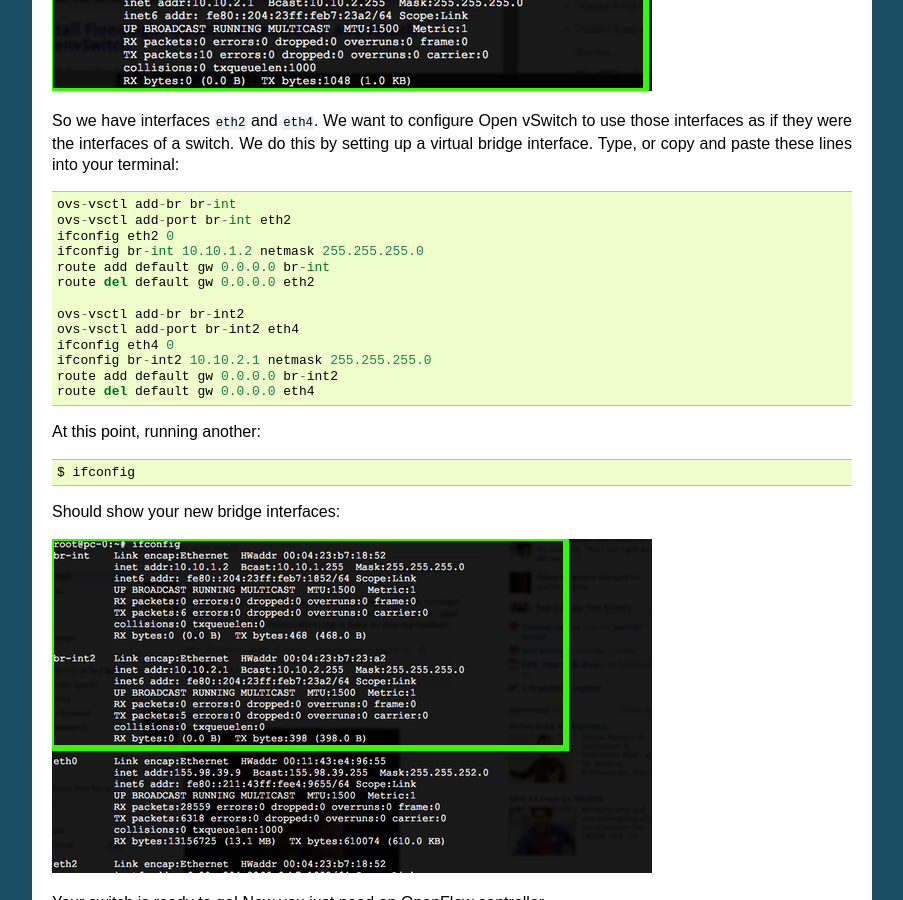
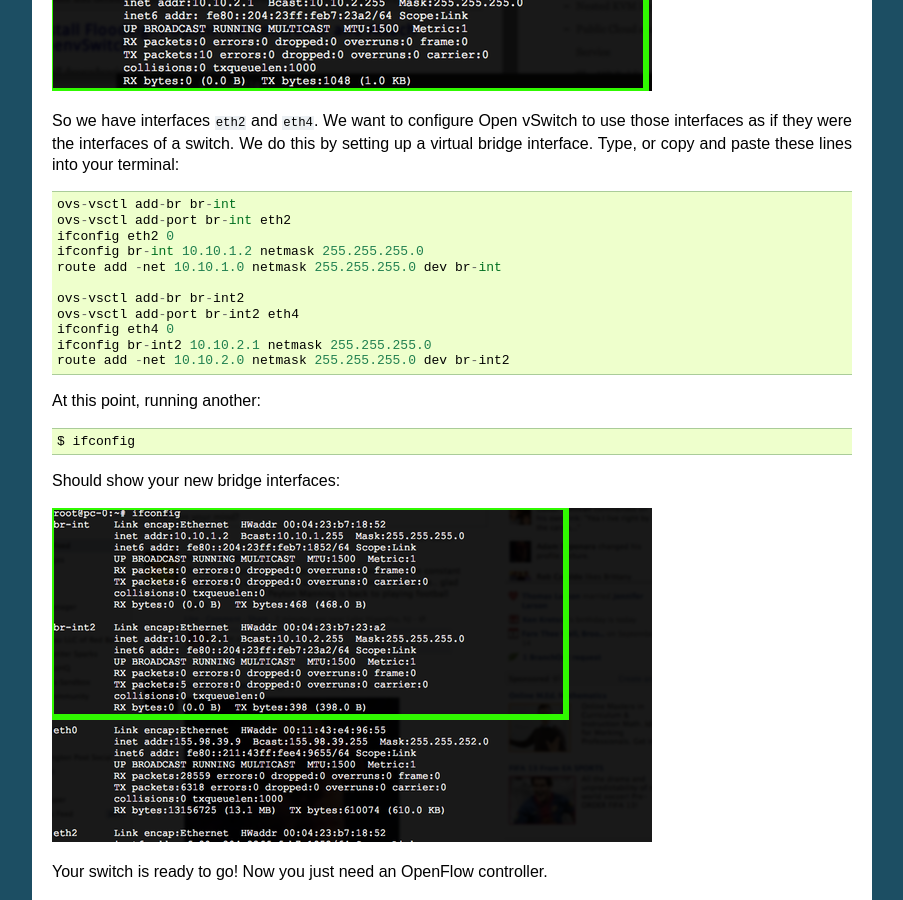
Before and after one commit to katzgrau/geni-docs, a Sphinx documentation site: the page built from source/examples/example-3.txt, in a window 1280 px wide and 900 px high, scrolled down 6163 px. Shown: the whole window, without its empty margins (198-1101 px from the left). Built offline with Sphinx 7.4.7, drawn with Linux system fonts in a browser that asks for light colours; formulas are drawn with MathJax 3; some of the changed text lies outside the part shown.

Commit message:
Fixed typos in example 3

```diff
--- a/source/examples/example-3.txt
+++ b/source/examples/example-3.txt
@@ -119,15 +119,13 @@ So we have interfaces ``eth2`` and ``eth4``. We want to configure Open vSwitch t
 	ovs-vsctl add-port br-int eth2
 	ifconfig eth2 0
 	ifconfig br-int 10.10.1.2 netmask 255.255.255.0
-	route add default gw 0.0.0.0 br-int
-	route del default gw 0.0.0.0 eth2
+	route add -net 10.10.1.0 netmask 255.255.255.0 dev br-int
 
 	ovs-vsctl add-br br-int2
 	ovs-vsctl add-port br-int2 eth4
 	ifconfig eth4 0
 	ifconfig br-int2 10.10.2.1 netmask 255.255.255.0
-	route add default gw 0.0.0.0 br-int2
-	route del default gw 0.0.0.0 eth4
+	route add -net 10.10.2.0 netmask 255.255.255.0 dev br-int2
 
 At this point, running another::
 
```
Also changed, not shown: other parts of source/examples/example-3.txt (+1 -1 lines).
